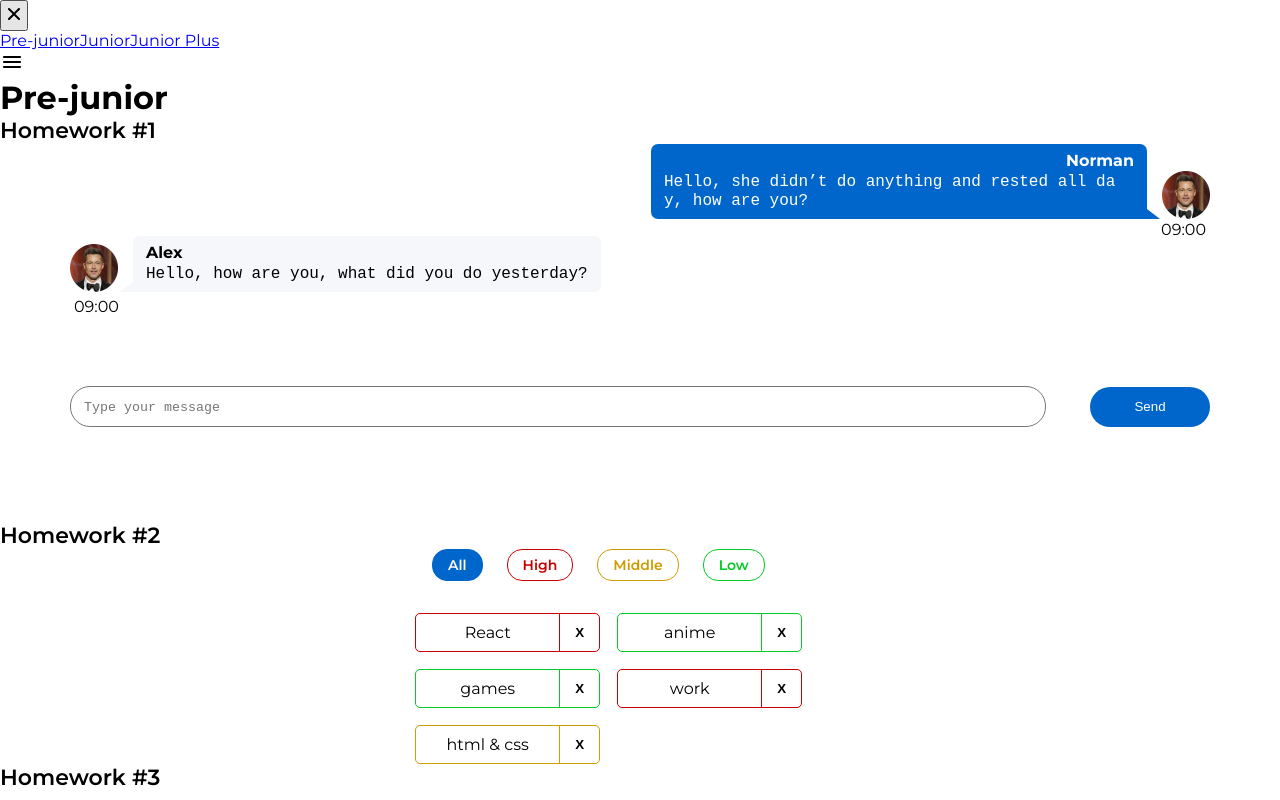
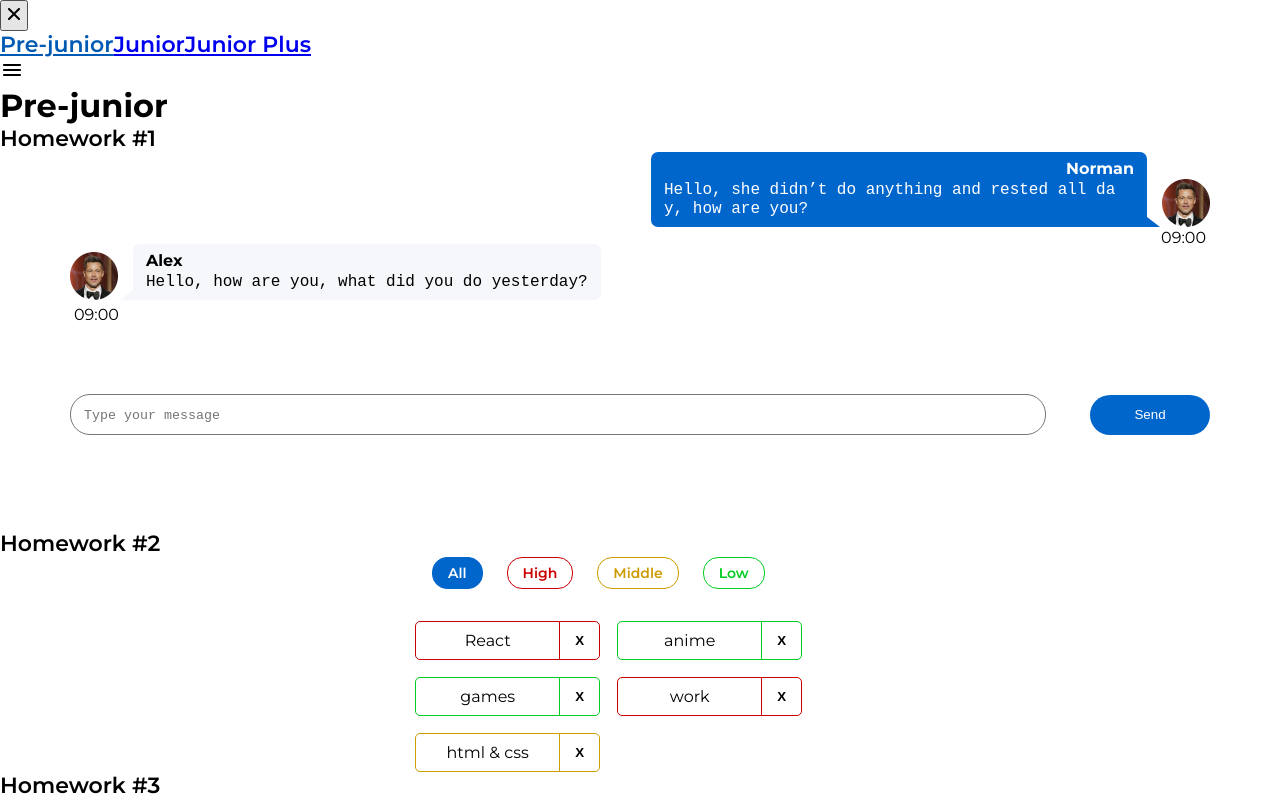
Before and after one commit to IJTINK7/hws-from-ignat, a React (Create React App) app: page /#/pre-junior in a window 1280 px wide. Shown: the top 800 px of the page. Built offline with nearby package versions, Linux system fonts and the light colour scheme.

Commit message:
Adding styles for active and while hover links

```diff
--- a/src/s2-homeworks/hw05/sidebar/Sidebar.module.css
+++ b/src/s2-homeworks/hw05/sidebar/Sidebar.module.css
@@ -1,22 +1,37 @@
 .sidebar {
+
 }
 
 .sidebar.open {
 }
 
 .background {
+    position: absolute;
+    width: 1280px;
+    height: 720px;
+    left: 233px;
+    top: 0;
+    background: #000000;
+    opacity: 0.3;
 }
 
 .nav {
+
 }
 
 .nav a {
+    font-family: Montserrat, serif;
+    font-weight: 600;
+    font-size: 22px;
+    line-height: 27px;
 }
 
 .nav a:hover {
+    color: #58ACFF;
 }
 
 .nav a.active {
+    color: #0059B2;
 }
 .close {
 }
--- a/src/s2-homeworks/hw05/sidebar/Sidebar.tsx
+++ b/src/s2-homeworks/hw05/sidebar/Sidebar.tsx
@@ -10,8 +10,7 @@ type PropsType = {
 }
 
 export const Sidebar: FC<PropsType> = ({open, handleClose}) => {
-    const sidebarClass = s.sidebar
-        + (open ? ' ' + s.open : '')
+    const sidebarClass = s.sidebar + (open ? ' ' + s.open : '')
     return (
         <>
             {/*затемнение справа от открытого меню*/}
@@ -31,7 +30,7 @@ export const Sidebar: FC<PropsType> = ({open, handleClose}) => {
                         id={'hw5-pre-junior-link'}
                         to={PATH.PRE_JUNIOR}
                         onClick={handleClose}
-                        // className={...} // делает студент
+                        className={({isActive})=>isActive ? s.active : ' ' } // делает студент
                     >
                         Pre-junior
                     </NavLink>
```
